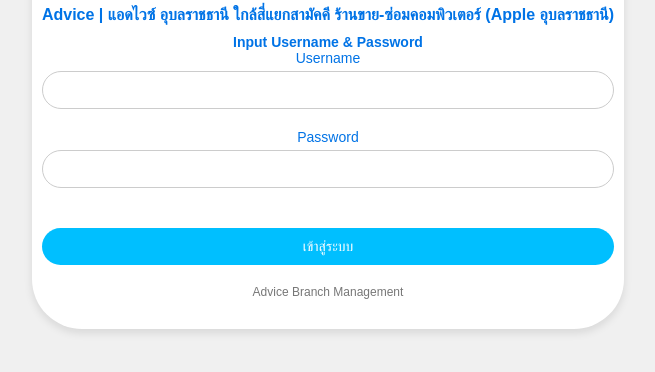
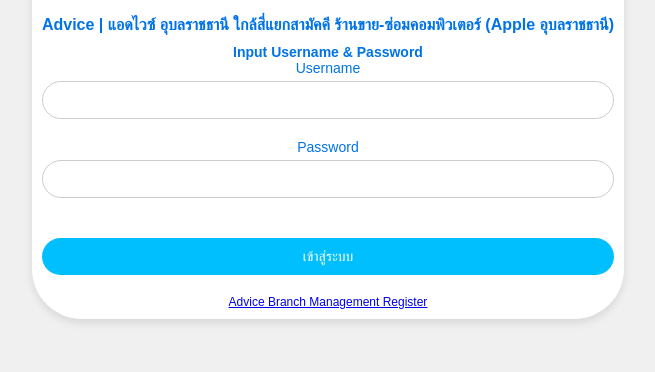
Before and after one commit to PTS39/logintimeline, a plain HTML site: page index.html in a window 1280 px wide. Shown: the part 362-734 px from the top of the page, without its empty margins (312-967 px from the left). Drawn offline with Linux system fonts and the light colour scheme.

Commit message:
index.html

```diff
--- a/index.html
+++ b/index.html
@@ -25,7 +25,7 @@
             <button type="submit">เข้าสู่ระบบ</button>
         </form>
         <footer>
-            <p>Advice Branch Management</p>
+            <a href="register.html">Advice Branch Management Register</a>
         </footer>
     </div>
 
```
